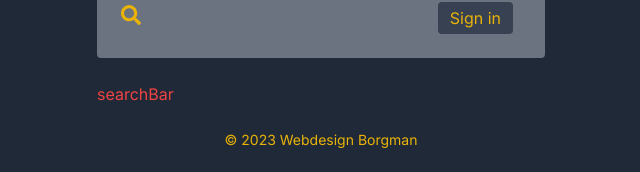
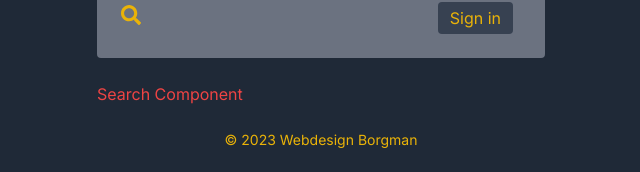
Before and after one commit to webdesignborgman/recept-may-2023, a Next.js app: page /search in a window 1280 px wide. Shown: the part 118-290 px from the top of the page, without its empty margins (319-959 px from the left). Built offline with nearby package versions, Linux system fonts and the light colour scheme; no server answers.

Commit message:
new search component

```diff
--- a/app/search/page.jsx
+++ b/app/search/page.jsx
@@ -3,5 +3,7 @@
 import React from 'react';
 
 export default function searchPage() {
-  return <div className="max-w-md w-full mx-auto text-red-500">searchBar</div>;
+  return (
+    <div className="max-w-md w-full mx-auto text-red-500">Search Component</div>
+  );
 }
```
